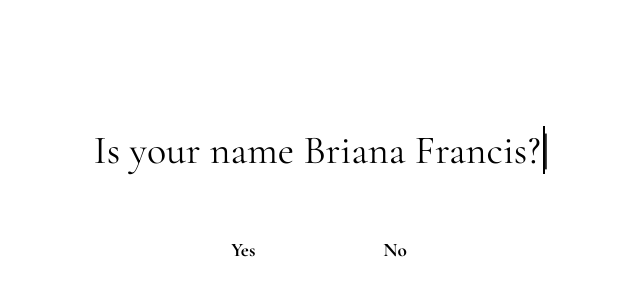
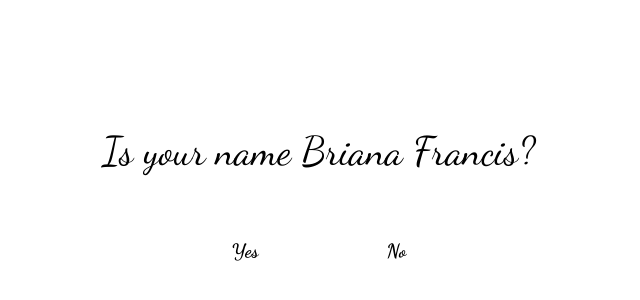
Before and after one commit to sstuffon/vd, a React (Vite) app: page / in a window 1280 px wide. Shown: the part 198-498 px from the top of the page, without its empty margins (321-961 px from the left). Built offline with nearby package versions, Linux system fonts and the light colour scheme.

Commit message:
Change font to elegant cursive, add fade-in effect, and remove decorative elements

```diff
--- a/index.html
+++ b/index.html
@@ -5,7 +5,7 @@
     <meta name="viewport" content="width=device-width, initial-scale=1.0" />
     <link rel="preconnect" href="https://fonts.googleapis.com">
     <link rel="preconnect" href="https://fonts.gstatic.com" crossorigin>
-    <link href="https://fonts.googleapis.com/css2?family=Playfair+Display:wght@400;700&family=Cormorant+Garamond:wght@400;700&display=swap" rel="stylesheet">
+    <link href="https://fonts.googleapis.com/css2?family=Playfair+Display:wght@400;700&family=Cormorant+Garamond:wght@400;700&family=Dancing+Script:wght@400;700&family=Great+Vibes&display=swap" rel="stylesheet">
     <title>Valentine's Day</title>
   </head>
   <body>
--- a/src/App.css
+++ b/src/App.css
@@ -48,11 +48,37 @@
   margin-bottom: 3rem;
   text-align: center;
   font-weight: normal;
-  font-family: 'Cormorant Garamond', 'Playfair Display', 'Georgia', 'Times New Roman', serif;
+  font-family: 'Dancing Script', 'Great Vibes', cursive;
 }
 
 .typewriter-text {
-  font-family: 'Cormorant Garamond', 'Playfair Display', 'Georgia', 'Times New Roman', serif;
+  font-family: 'Dancing Script', 'Great Vibes', cursive;
+}
+
+.fade-in-text {
+  opacity: 0;
+  animation: fadeIn 1.5s ease-in forwards;
+}
+
+.fade-in-text.visible {
+  opacity: 1;
+}
+
+.fade-in-buttons {
+  opacity: 0;
+  animation: fadeIn 1s ease-in forwards;
+  animation-delay: 0.5s;
+}
+
+@keyframes fadeIn {
+  from {
+    opacity: 0;
+    transform: translateY(20px);
+  }
+  to {
+    opacity: 1;
+    transform: translateY(0);
+  }
 }
 
 .cursor {
@@ -90,7 +116,7 @@
   cursor: pointer;
   border-radius: 8px;
   transition: all 0.3s ease;
-  font-family: 'Cormorant Garamond', 'Playfair Display', 'Georgia', 'Times New Roman', serif;
+  font-family: 'Dancing Script', 'Great Vibes', cursive;
   font-weight: bold;
 }
 
@@ -184,7 +210,7 @@
   color: #ffffff;
   border-radius: 8px;
   text-align: center;
-  font-family: 'Cormorant Garamond', 'Playfair Display', 'Georgia', 'Times New Roman', serif;
+  font-family: 'Dancing Script', 'Great Vibes', cursive;
   width: 300px;
 }
 
@@ -281,7 +307,7 @@
   color: #000000;
   text-align: center;
   margin-bottom: 2rem;
-  font-family: 'Cormorant Garamond', 'Playfair Display', 'Georgia', 'Times New Roman', serif;
+  font-family: 'Dancing Script', 'Great Vibes', cursive;
 }
 
 .restaurants-stage {
@@ -293,7 +319,7 @@
   font-weight: bold;
   text-align: center;
   color: #ffffff;
-  font-family: 'Cormorant Garamond', 'Playfair Display', 'Georgia', 'Times New Roman', serif;
+  font-family: 'Dancing Script', 'Great Vibes', cursive;
   letter-spacing: 2px;
   margin-bottom: 3rem;
 }
@@ -317,22 +343,14 @@
   cursor: pointer;
   transition: all 0.3s ease;
   text-decoration: none;
-  font-family: 'Cormorant Garamond', 'Playfair Display', 'Georgia', 'Times New Roman', serif;
+  font-family: 'Dancing Script', 'Great Vibes', cursive;
   font-weight: 400;
   text-align: left;
   display: block;
   width: 100%;
   list-style: none;
   position: relative;
-  padding-left: 2rem;
-}
-
-.restaurant-btn::before {
-  content: '•';
-  position: absolute;
-  left: 0;
-  color: #ffffff;
-  font-size: 1.5rem;
+  padding-left: 0;
 }
 
 .restaurant-btn:hover {
@@ -362,7 +380,7 @@
   cursor: pointer;
   border-radius: 8px;
   transition: all 0.3s ease;
-  font-family: 'Cormorant Garamond', 'Playfair Display', 'Georgia', 'Times New Roman', serif;
+  font-family: 'Dancing Script', 'Great Vibes', cursive;
   font-weight: bold;
   margin-top: 3rem;
 }
@@ -413,7 +431,7 @@
   color: #ffffff;
   text-align: center;
   font-weight: bold;
-  font-family: 'Cormorant Garamond', 'Playfair Display', 'Georgia', 'Times New Roman', serif;
+  font-family: 'Dancing Script', 'Great Vibes', cursive;
   text-shadow: 2px 2px 4px rgba(0, 0, 0, 0.5);
   padding: 2rem;
   border: 2px solid #ffffff;
--- a/src/App.jsx
+++ b/src/App.jsx
@@ -42,21 +42,15 @@ function App() {
   const [restaurantTexts, setRestaurantTexts] = useState(RESTAURANTS.map(() => ''))
   const [scheduleText, setScheduleText] = useState('')
 
-  // Typewriter effect for initial question
+  // Fade-in effect for initial question
   useEffect(() => {
     if (stage === 'nameCheck') {
       setNameQuestionText('')
       const fullText = 'Is your name Briana Francis?'
-      let currentIndex = 0
-      const typeInterval = setInterval(() => {
-        if (currentIndex < fullText.length) {
-          setNameQuestionText(fullText.substring(0, currentIndex + 1))
-          currentIndex++
-        } else {
-          clearInterval(typeInterval)
-        }
-      }, 50)
-      return () => clearInterval(typeInterval)
+      // Show the full text immediately for fade-in effect
+      setTimeout(() => {
+        setNameQuestionText(fullText)
+      }, 100)
     }
   }, [stage])
 
@@ -177,12 +171,11 @@ function App() {
         const showButtons = nameQuestionText === fullQuestion
         return (
           <div className="stage-container white-bg">
-            <h1 className="question-text typewriter-text">
+            <h1 className={`question-text fade-in-text ${nameQuestionText ? 'visible' : ''}`}>
               {nameQuestionText}
-              {nameQuestionText.length > 0 && <span className="cursor">|</span>}
             </h1>
             {showButtons && (
-              <div className="button-group">
+              <div className="button-group fade-in-buttons">
                 <button className="btn btn-yes" onClick={() => handleNameCheck(true)}>Yes</button>
                 <button className="btn btn-no" onClick={() => handleNameCheck(false)}>No</button>
               </div>
--- a/src/index.css
+++ b/src/index.css
@@ -5,7 +5,7 @@
 }
 
 body {
-  font-family: 'Cormorant Garamond', 'Playfair Display', 'Georgia', 'Times New Roman', serif;
+  font-family: 'Dancing Script', 'Great Vibes', 'Cormorant Garamond', 'Playfair Display', cursive;
   overflow-x: hidden;
 }
 
```
